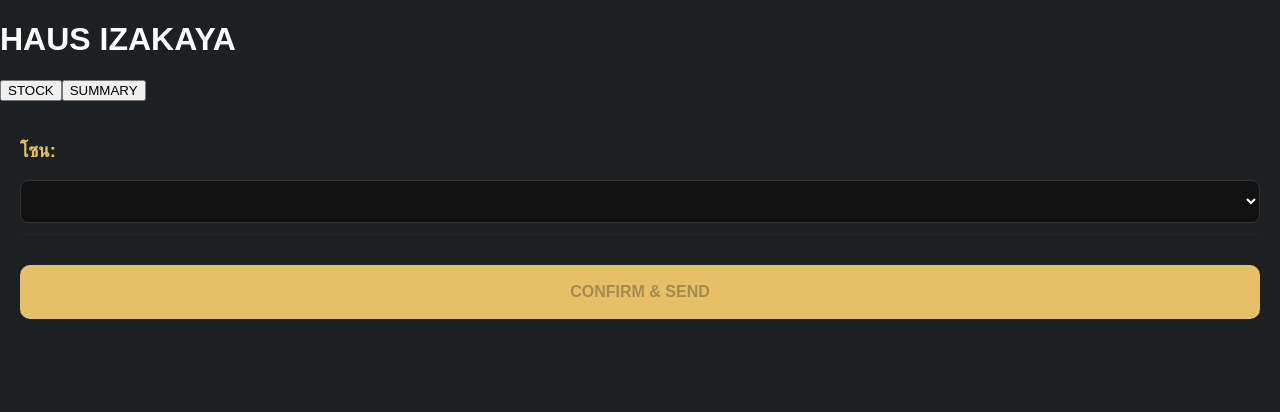
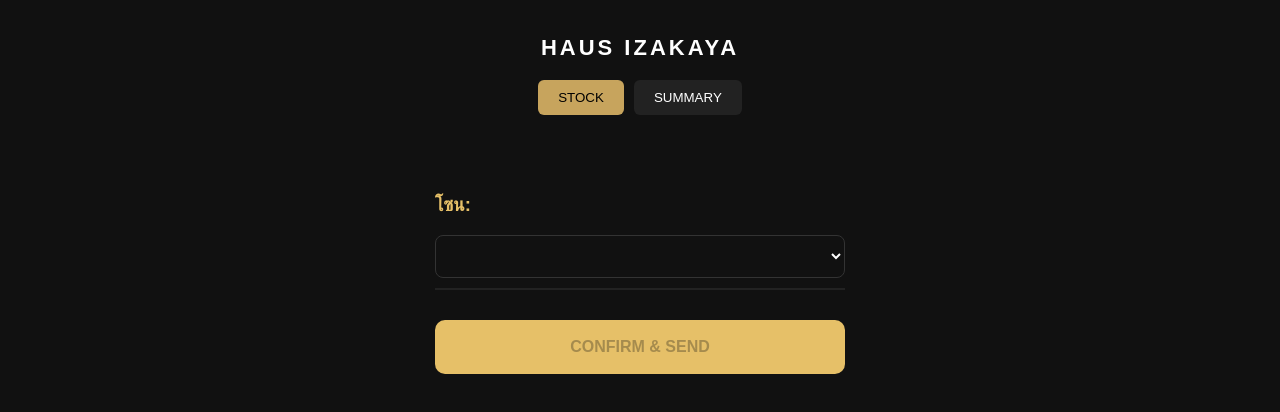
Before and after one commit to HAUSIZAKAYA/haus-stock-system2026, a React (Create React App) app: page / in a window 1280 px wide. Shown: the top 412 px of the page. Built offline with nearby package versions, Linux system fonts and the light colour scheme.

Commit message:
Update styles.css

```diff
--- a/src/styles.css
+++ b/src/styles.css
@@ -1,124 +1,43 @@
-/* --- CSS เดิมของคุณ --- */
-body {
-  margin: 0;
-  font-family: sans-serif;
-  background-color: #1c2022;
-  color: white;
+body{
+  margin:0;
+  background:#111;
+  color:white;
+  font-family:sans-serif;
 }
 
-.container {
-  min-height: 100vh;
-  width: 100%;
-  display: flex;
-  flex-direction: column;
-  justify-content: center;
-  align-items: center;
-  padding: 20px;
-  box-sizing: border-box;
+.app-container{
+  max-width:480px;
+  margin:auto;
 }
 
-.logo-large {
-  width: 40vw;
-  max-width: 180px;
-  min-width: 100px;
-  height: auto;
-  margin-bottom: 20px;
+.header{
+  text-align:center;
+  padding:20px;
 }
 
-/* ส่วนเสริม: กรอบทอง 3 มิติสำหรับโลโก้ตามสั่ง */
-.logo-3d {
-  border: 4px solid #d4af37;
-  border-radius: 50%;
-  padding: 10px;
-  box-shadow: 0 10px 30px rgba(212, 175, 55, 0.4), inset 0 0 15px #000;
-  background: radial-gradient(circle, #2a2e30 0%, #1c2022 100%);
+.logo{
+  font-size:22px;
+  letter-spacing:3px;
 }
 
-.brand-large {
-  color: #d4af37;
-  font-size: clamp(22px, 6vw, 30px);
-  margin-bottom: 25px;
-  text-align: center;
+.menu{
+  margin-top:10px;
 }
 
-.login-card {
-  width: 100%;
-  max-width: 380px;
-  display: flex;
-  flex-direction: column;
-  gap: 15px;
+.menu button{
+  margin:5px;
+  padding:10px 20px;
+  border:none;
+  background:#222;
+  color:white;
+  border-radius:6px;
 }
 
-.gold-input {
-  width: 100%;
-  padding: 15px;
-  font-size: 16px;
-  background: #2a2e30;
-  border: 1px solid #d4af37;
-  color: white;
-  border-radius: 8px;
-  box-sizing: border-box;
-  text-align: center;
-  outline: none;
+.menu button.active{
+  background:#c7a45d;
+  color:black;
 }
 
-/* เอฟเฟกต์สีทองวิ่งรอบช่อง (Focus) */
-.gold-input:focus {
-  box-shadow: 0 0 15px #d4af37;
+.content{
+  padding:15px;
 }
-
-.gold-button {
-  width: 100%;
-  padding: 15px;
-  background: linear-gradient(145deg, #d4af37, #b8860b);
-  color: black;
-  font-weight: bold;
-  border: none;
-  border-radius: 8px;
-  font-size: 1.1rem;
-  cursor: pointer;
-  text-transform: uppercase;
-}
-
-.gold-button:active {
-  transform: scale(0.98);
-}
-
-.credit-text {
-  color: rgba(212, 175, 55, 0.6);
-  font-size: 0.8rem;
-  margin-top: 15px;
-  text-align: center;
-  letter-spacing: 1px;
-}
-
-/* --- ส่วนเสริมสำหรับระบบ Vibe 3 วินาที --- */
-.vibe-overlay {
-  position: fixed;
-  top: 0;
-  left: 0;
-  width: 100%;
-  height: 100%;
-  background: #000;
-  display: flex;
-  flex-direction: column;
-  justify-content: center;
-  align-items: center;
-  z-index: 9999;
-}
-
-.vibe-title {
-  color: #d4af37;
-  font-size: 32px;
-  font-weight: bold;
-  letter-spacing: 5px;
-  text-shadow: 0 0 20px #d4af37;
-}
-
-.vibe-user {
-  margin-top: 20px;
-  padding: 5px 20px;
-  border: 1px solid #d4af37;
-  border-radius: 20px;
-  color: #d4af37;
-}
```
